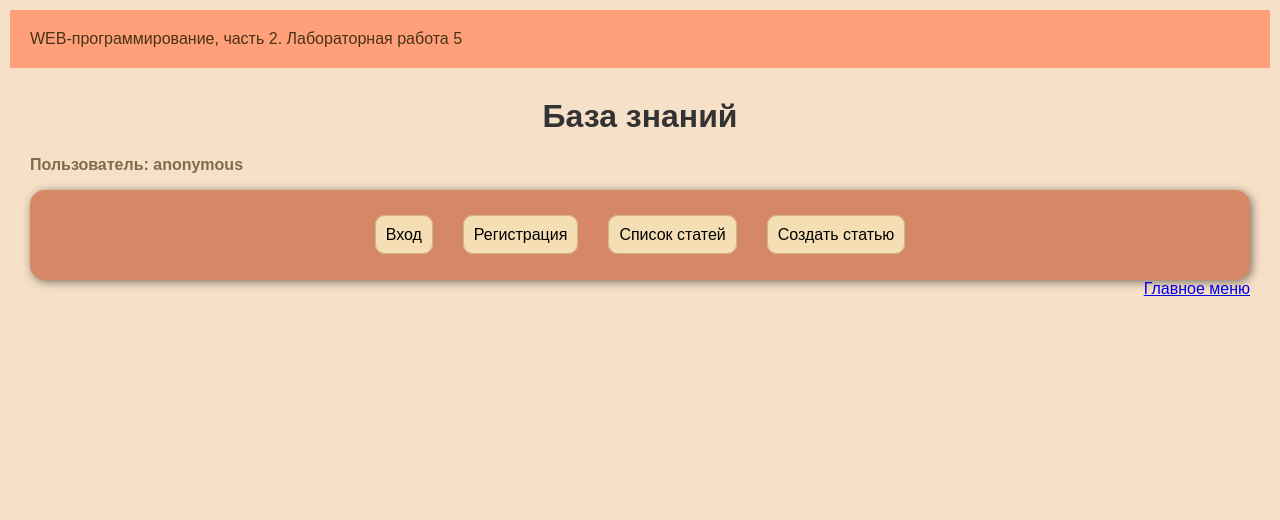
After one commit to kisses-noo/webprogramming-labs-2, a Flask app: page /lab5 in a window 1280 px wide. The commit adds this page. Shown: the top 520 px of the page. Run offline with Flask 3, Linux system fonts and the light colour scheme.

Commit message:
Заготовка к 5-ой лабораторной

```diff
--- a/app.py
+++ b/app.py
@@ -3,6 +3,7 @@ from lab1 import lab1
 from lab2 import lab2
 from lab3 import lab3
 from lab4 import lab4
+from lab5 import lab5
 
 app = Flask(__name__)
 
@@ -12,6 +13,7 @@ app.register_blueprint(lab1)
 app.register_blueprint(lab2)
 app.register_blueprint(lab3)
 app.register_blueprint(lab4)
+app.register_blueprint(lab5)
 
 @app.route("/")
 @app.route("/index")
@@ -51,6 +53,10 @@ def menu():
                     <a href="/lab4">Лабораторная работа 4</a>
                 </li>
 
+                <li>
+                    <a href="/lab5">Лабораторная работа 5</a>
+                </li>
+
             </ol>
         </div>
 
--- /dev/null
+++ b/lab5.py
@@ -0,0 +1,7 @@
+from flask import Blueprint, render_template, request, url_for, make_response, redirect, session
+lab5 = Blueprint('lab5',__name__)
+
+
+@lab5.route('/lab5')
+def lab():
+    return render_template('lab5/lab5.html')
--- a/templates/base.html
+++ b/templates/base.html
@@ -20,6 +20,7 @@
                 font-family: {{ request.cookies.get('font_family') }};
                 {% endif %}
             }
+            {% block style %}{% endblock %}
         </style>
 
     </head>
--- /dev/null
+++ b/templates/lab5/lab5.html
@@ -0,0 +1,66 @@
+{% extends "base.html" %}
+
+{% block laba %}Лабораторная работа 5{% endblock %}
+
+{% block style %}
+        .container {
+            text-align: center;
+            font-family: Arial, sans-serif;
+        }
+
+        .username {
+            font-weight: bold;
+            color: #7F6C4D;
+        }
+
+        .button-container {
+            border-radius: 15px;
+            background-color: #D68765;
+            padding: 20px;
+            box-shadow: 2px 2px 10px rgba(0, 0, 0, 0.5);
+            text-align: center;
+        }
+
+        .button-list {
+            list-style-type: none;
+            padding: 0;
+            display: flex;
+            justify-content: center;
+        }
+
+        .button-item {
+            margin: 0 15px;
+        }
+
+        .button-link {
+            border: 1px solid #D2B48C;
+            border-radius: 10px;
+            background-color: #F5DEB3;
+            padding: 10px;
+            text-decoration: none;
+            color: black;
+        }
+{% endblock %}
+
+{% block main %}
+    <div class="container">
+        <h1>База знаний</h1>
+    </div>
+    <p class="username">Пользователь: <span>anonymous</span></p>
+    <div class="button-container">
+        <ol class="button-list">
+            <li class="button-item">
+                <a href="/lab5/login" class="button-link">Вход</a>
+            </li>
+            <li class="button-item">
+                <a href="/lab5/register" class="button-link">Регистрация</a>
+            </li>
+            <li class="button-item">
+                <a href="/lab5/list" class="button-link">Список статей</a>
+            </li>
+            <li class="button-item">
+                <a href="/lab5/create" class="button-link">Создать статью</a>
+            </li>
+        </ol>
+    </div>
+{% endblock %}
```
